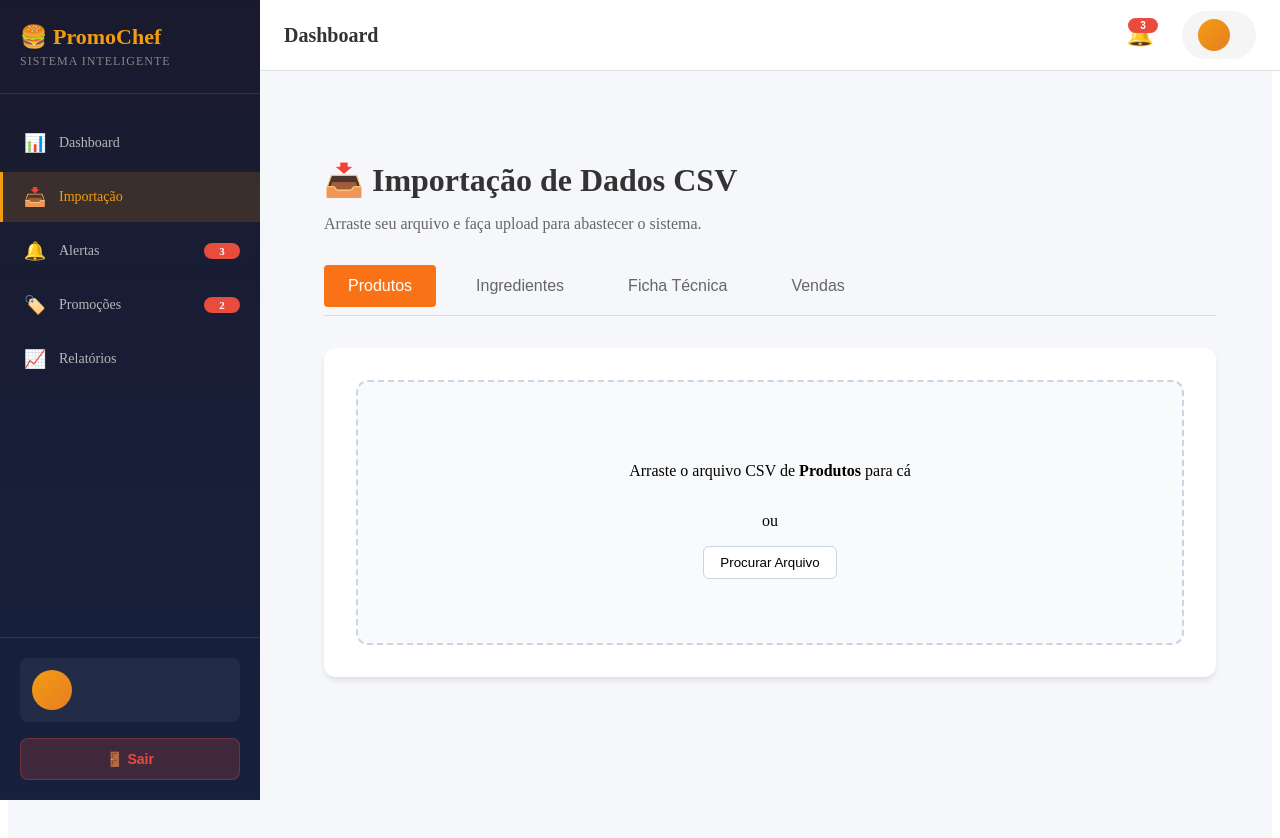
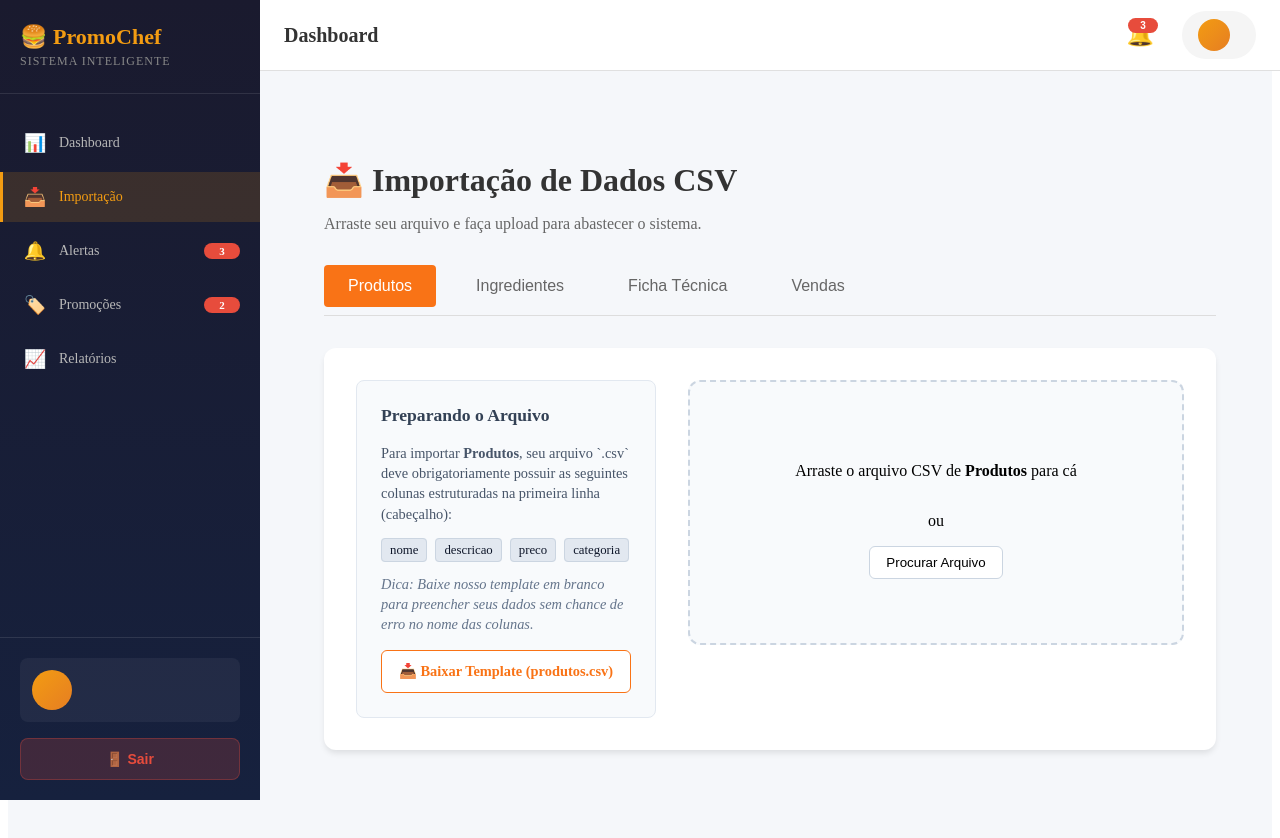
Before and after one commit to jvpc-unifor/ProjetoWeb-PromoChef, a React app in the folder frontend/: page /importacao in a window 1280 px wide. Shown: the top 838 px of the page. Built offline with nearby package versions, Linux system fonts and the light colour scheme; sample sign-in values are in the browser's storage; the HTML template or start-up script is replaced by a standard one.

Commit message:
feat(frontend): painel de instrucoes e download de templates (closes #17)

```diff
--- a/frontend/src/pages/Importacao/Importacao.jsx
+++ b/frontend/src/pages/Importacao/Importacao.jsx
@@ -3,10 +3,22 @@ import api from '../../services/api';
 import styles from './Importacao.module.css';
 
 const TABS = [
-    { id: 'produtos', title: 'Produtos', endpoint: '/importacao/produtos' },
-    { id: 'ingredientes', title: 'Ingredientes', endpoint: '/importacao/ingredientes' },
-    { id: 'ficha-tecnica', title: 'Ficha Técnica', endpoint: '/importacao/ficha-tecnica' },
-    { id: 'vendas', title: 'Vendas', endpoint: '/importacao/vendas' }
+    {
+        id: 'produtos', title: 'Produtos', endpoint: '/importacao/produtos',
+        templateName: 'produtos.csv', columns: ['nome', 'descricao', 'preco', 'categoria']
+    },
+    {
+        id: 'ingredientes', title: 'Ingredientes', endpoint: '/importacao/ingredientes',
+        templateName: 'ingredientes.csv', columns: ['nome_ingrediente', 'unidade', 'quantidade', 'custo_unitario', 'data_validade', 'numero_lote', 'observacao']
+    },
+    {
+        id: 'ficha-tecnica', title: 'Ficha Técnica', endpoint: '/importacao/ficha-tecnica',
+        templateName: 'ficha_tecnica.csv', columns: ['nome_produto', 'nome_ingrediente', 'quantidade', 'unidade']
+    },
+    {
+        id: 'vendas', title: 'Vendas', endpoint: '/importacao/vendas',
+        templateName: 'vendas.csv', columns: ['nome_produto', 'data_venda', 'quantidade']
+    }
 ];
 
 function Importacao() {
@@ -91,7 +103,29 @@ function Importacao() {
                 ))}
             </div>
 
-            <div className={styles.content}>
+            <div className={styles.splitContent}>
+                <div className={styles.instructions}>
+                    <h3>Preparando o Arquivo</h3>
+                    <p>Para importar <strong>{activeTab.title}</strong>, seu arquivo `.csv` deve obrigatoriamente possuir as seguintes colunas estruturadas na primeira linha (cabeçalho):</p>
+
+                    <ul className={styles.columnList}>
+                        {activeTab.columns.map((col) => (
+                            <li key={col}><code>{col}</code></li>
+                        ))}
+                    </ul>
+
+                    <p className={styles.tipText}>Dica: Baixe nosso template em branco para preencher seus dados sem chance de erro no nome das colunas.</p>
+
+                    <a
+                        href={`/templates/${activeTab.templateName}`}
+                        download={activeTab.templateName}
+                        className={styles.downloadTemplateBtn}
+                    >
+                        📥 Baixar Template ({activeTab.templateName})
+                    </a>
+                </div>
+
+                <div className={styles.uploadArea}>
                     <div
                         className={`${styles.dropzone} ${file ? styles.hasFile : ''}`}
                         onDragOver={handleDragOver}
@@ -175,6 +209,7 @@ function Importacao() {
                     )}
                 </div>
             </div>
+        </div>
     );
 }
 
--- a/frontend/src/pages/Importacao/Importacao.module.css
+++ b/frontend/src/pages/Importacao/Importacao.module.css
@@ -45,11 +45,92 @@
     color: white;
 }
 
-.content {
+.splitContent {
+    display: grid;
+    grid-template-columns: 300px 1fr;
+    gap: 2rem;
     background: white;
     border-radius: 12px;
     padding: 2rem;
     box-shadow: 0 4px 6px -1px rgb(0 0 0 / 0.1);
+    align-items: start;
+}
+
+@media (max-width: 800px) {
+    .splitContent {
+        grid-template-columns: 1fr;
+    }
+}
+
+.instructions {
+    background: #f8fafc;
+    padding: 1.5rem;
+    border-radius: 8px;
+    border: 1px solid #e2e8f0;
+}
+
+.instructions h3 {
+    margin-top: 0;
+    color: #334155;
+    font-size: 1.1rem;
+}
+
+.instructions p {
+    color: #475569;
+    font-size: 0.9rem;
+    line-height: 1.4;
+    margin-bottom: 1rem;
+}
+
+.tipText {
+    font-style: italic;
+    color: #64748b !important;
+}
+
+.columnList {
+    list-style: none;
+    padding: 0;
+    margin: 1rem 0;
+    display: flex;
+    flex-wrap: wrap;
+    gap: 0.5rem;
+}
+
+.columnList li code {
+    background: #e2e8f0;
+    color: #0f172a;
+    padding: 0.25rem 0.5rem;
+    border-radius: 4px;
+    font-size: 0.8rem;
+    font-family: inherit;
+    border: 1px solid #cbd5e1;
+}
+
+.downloadTemplateBtn {
+    display: block;
+    text-align: center;
+    background: white;
+    color: #f97316;
+    border: 1px solid #f97316;
+    padding: 0.75rem;
+    border-radius: 6px;
+    text-decoration: none;
+    font-weight: 600;
+    font-size: 0.9rem;
+    transition: all 0.2s;
+    margin-top: 1rem;
+}
+
+.downloadTemplateBtn:hover {
+    background: #fffafa;
+    border-color: #ea580c;
+    color: #ea580c;
+}
+
+.uploadArea {
+    display: flex;
+    flex-direction: column;
+    gap: 2rem;
 }
 
 .dropzone {
```
Also changed, not shown: frontend/public/templates/ficha_tecnica.csv (added), frontend/public/templates/ingredientes.csv (added), frontend/public/templates/produtos.csv (added), frontend/public/templates/vendas.csv (added). Lines whose indentation alone changed are shown as unchanged.
